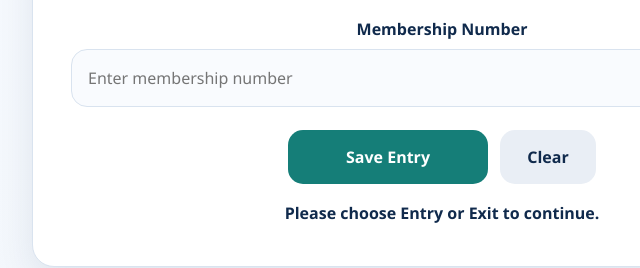
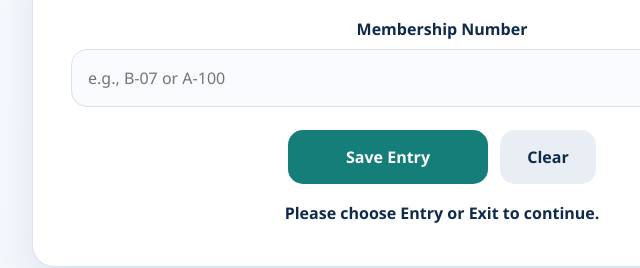
Before and after one commit to GurmanSingh17/Gym_Checkin, a plain HTML site: page index.html in a window 1280 px wide. Shown: the part 473-741 px from the top of the page, 198-838 px from the left. Drawn offline with Linux system fonts and the light colour scheme.

Commit message:
Enhance membership number input validation
Updated membership number input fields to include maxlength and pattern attributes for better validation.

```diff
--- a/index.html
+++ b/index.html
@@ -238,7 +238,11 @@
               id="entryMembership"
               name="membershipNo"
               type="text"
-              placeholder="Enter membership number"
+              maxlength="5"
+              pattern="[A-Za-z]-[0-9]{1,3}"
+              title="Use one letter, a hyphen, and 1 to 3 digits (for example, B-07)."
+              autocapitalize="characters"
+              placeholder="e.g., B-07 or A-100"
               required
             />
           </div>
@@ -264,7 +268,11 @@
               id="exitMembership"
               name="membershipNo"
               type="text"
-              placeholder="Enter membership number"
+              maxlength="5"
+              pattern="[A-Za-z]-[0-9]{1,3}"
+              title="Use one letter, a hyphen, and 1 to 3 digits (for example, B-07)."
+              autocapitalize="characters"
+              placeholder="e.g., B-07 or A-100"
               required
             />
           </div>
```
